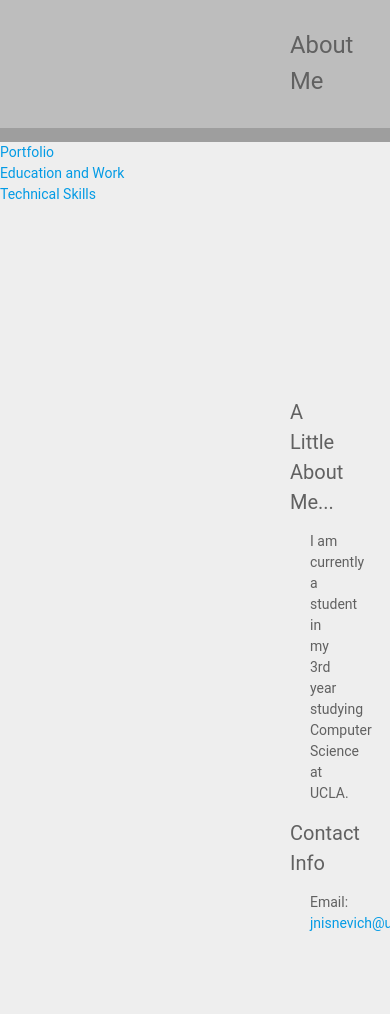
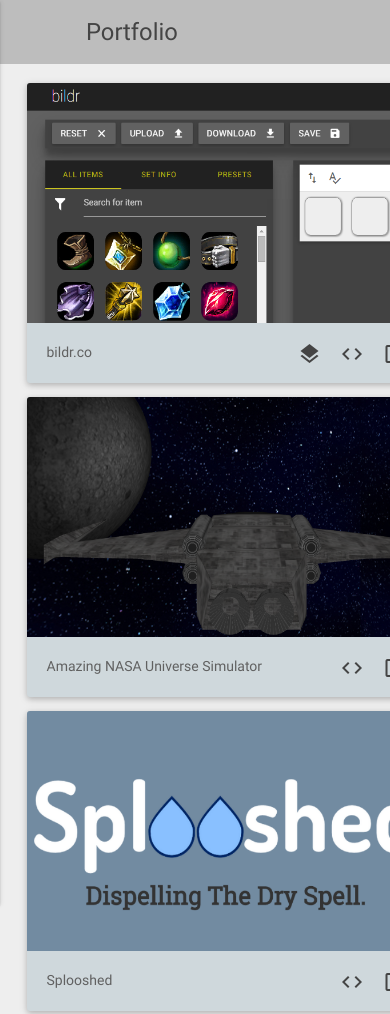
Before and after one commit to jacobnisnevich/jacobnisnevich, a plain HTML site: page index.html in a window 390 px wide. Shown: the top 1014 px of the page. Drawn offline with nearby package versions, Linux system fonts and the light colour scheme.

Commit message:
mobile optimizations

```diff
--- a/css/styles.css
+++ b/css/styles.css
@@ -3,7 +3,6 @@
 body {
 	display: flex;
 	height: 100vh;
-	overflow: hidden;
 	flex-direction: column;
 	margin: 0;
 	font-family: "Roboto", sans-serif;
@@ -36,7 +35,7 @@
 	font-size: 1.7rem;
 }
 
-#home-button:hover, #portfolio-button:hover, #education-button:hover, #skills-button:hover {
+#home-button:hover, #portfolio-button:hover, #education-button:hover, #skills-button:hover, #about-button:hover {
 	cursor: pointer;
 }
 
@@ -52,17 +51,43 @@
 
 #header-title {
 	padding: 50px;
+	color: #444;
 }
 
 /* Views - General */
 
-#portfolio-body {
-	padding-left: 240px;
-	padding-top: 128px;
-	padding-bottom: 50px;
+@media screen and (max-width: 992px) {
+	#header {
+		height: 64px;
+		padding-left: 0px;
+	}
+
+	#view-body {
+		padding: 0px 0px 50px 0px !important;
+	}
+
+	.button-collapse {
+	    margin-left: 10px;
+	}
+
+	.button-collapse i {
+		font-size: 1.7rem !important;
+	}
+
+	.button-collapse i:hover {
+		cursor: pointer;
+	}
+
+	#portfolio-view {
+		padding-top: 0px !important;
+	}
 }
 
-#home-view, #portfolio-view, #education-view, #skills-view {
+#view-body {
+	padding: 128px 0px 50px 240px;
+}
+
+#portfolio-view, #education-view, #skills-view, #about-view {
 	height: 100%;
 	width: 100%;
 	padding: 50px;
@@ -94,10 +119,8 @@
 
 .portfolio-item {
 	border-radius: 3px;
-	min-width: 400px;
-	min-height: 200px;
-	width: 27%;
-	height: 44%;
+	width: 400px;
+	height: 300px;
 	margin: 2%;
 	position: relative;
 	float: left;
--- a/index.html
+++ b/index.html
@@ -24,6 +24,7 @@
 </head>
 <body class="grey lighten-3 grey-text text-darken-2">
 	<!-- Navbar -->
+	<nav>
 		<ul id="slide-out" class="side-nav fixed">
 			<li class="logo grey">
 				<div id="home-button-container-container" class="valign-wrapper">
@@ -35,25 +36,18 @@
 			<li><a id="portfolio-button">Portfolio</a></li>
 			<li><a id="education-button">Education and Work</a></li>
 			<li><a id="skills-button">Technical Skills</a></li>
+			<li><a id="about-button">About and Contact</a></li>
 		</ul>
-
 		<div id="header" class="grey lighten-1 valign-wrapper">
+	    	<a href="#" data-activates="slide-out" class="button-collapse"><i class="mdi-navigation-menu grey-text text-darken-2"></i></a>
 			<div id="header-title" class="valign">About Me</div>
 		</div>
+	</nav>
 
 	<!-- Body -->
-	<div id="portfolio-body">
-		<!-- Home View -->
-		<div id="home-view">
-			<div class="subheading">A Little About Me...</div>
-			<div class="content">
-				<p>I am currently a student in my 3rd year studying Computer Science at UCLA.</p>
-			</div>
-			<div class="subheading">Contact Info</div>
-			<div class="content">
-				<p>Email: <a href="mailto:jnisnevich@ucla.edu">jnisnevich@ucla.edu</a></p>
-			</div>
-		</div>
+	<div id="view-body">
+
+		<!-- Portfolio View -->
 		<div id="portfolio-view">
 			<div class="portfolio-container clearfix">
 				<div class="portfolio-item">
@@ -131,11 +125,27 @@
 				</div>
 			</div>
 		</div>
+
+		<!-- Education and Work Experience View -->
 		<div id="education-view">
 
 		</div>
+
+		<!-- Technical Skills View -->
 		<div id="skills-view">
 
+		</div>
+
+		<!-- About View -->
+		<div id="about-view">
+			<div class="subheading">A Little About Me...</div>
+			<div class="content">
+				<p>I am currently a student in my 3rd year studying Computer Science at UCLA.</p>
+			</div>
+			<div class="subheading">Contact Info</div>
+			<div class="content">
+				<p>Email: <a href="mailto:jnisnevich@ucla.edu">jnisnevich@ucla.edu</a></p>
+			</div>
 		</div>
 	</div>
 </body>
--- a/js/scripts.js
+++ b/js/scripts.js
@@ -1,24 +1,32 @@
 $(document).ready(function() {
-    var currentView = "home-view"
+    $(".button-collapse").sideNav();
+
+    var currentView = "portfolio-view"
     $("#" + currentView).show();
+    $("#header-title").text(viewTitles[currentView]);
 
-    $("#home-button, #portfolio-button, #education-button, #skills-button").click(function() {
+    $("#portfolio-button, #education-button, #skills-button, #about-button").click(function() {
         hideViews();
         currentView = $(this).attr("id").split("-")[0] + "-view";
         $("#" + currentView).show();
         $("#header-title").text(viewTitles[currentView]);
+        $(".button-collapse").sideNav("hide");
+    });
+
+    $("#home-button").click(function() {
+        $("#portfolio-button").click();
     });
 });
 
 function hideViews() {
-    ["home-view", "portfolio-view", "education-view", "skills-view"].forEach(function(view) {
+    ["portfolio-view", "education-view", "skills-view", "about-view"].forEach(function(view) {
         $("#" + view).hide();
     });
 }
 
 var viewTitles = {
-    "home-view": "About Me",
     "portfolio-view": "Portfolio",
     "education-view": "Education and Work Experience",
-    "skills-view": "Technical Skills and Expertise"
+    "skills-view": "Technical Skills and Expertise",
+    "about-view": "About Me"
 }
```
Lines whose indentation alone changed are shown as unchanged.
